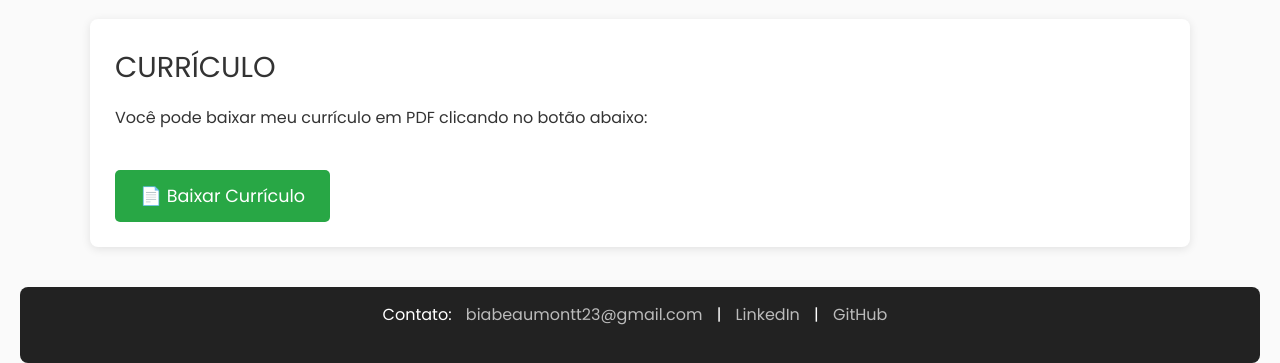
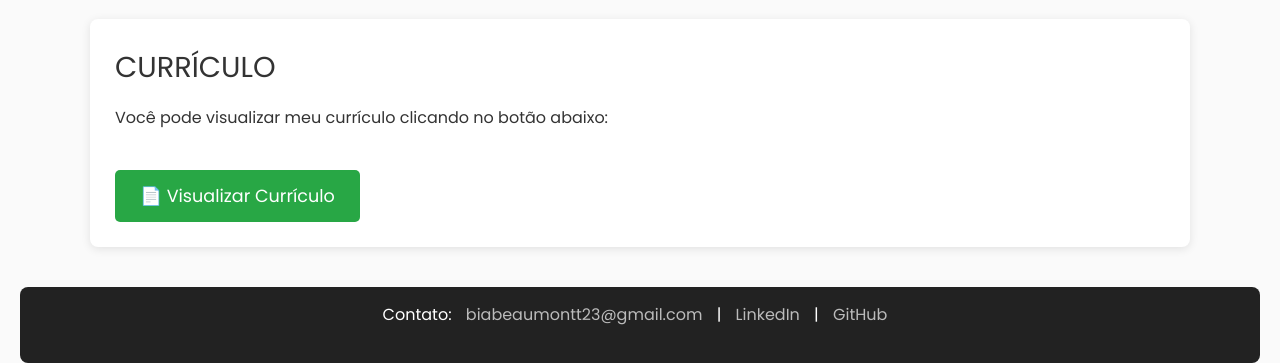
Before and after one commit to sunnybeatriz/portfolio, a Flask app: page / in a window 1280 px wide. Shown: the part 1936-2299 px from the top of the page. Run offline with Flask 3, Linux system fonts and the light colour scheme.

Commit message:
Update index.html

```diff
--- a/templates/index.html
+++ b/templates/index.html
@@ -67,11 +67,15 @@
             <p>Formação voltada para desenvolvimento de softwares, com foco em lógica de programação, banco de dados...</p>
         </section>
 
-        <section class="curriculo">
-            <h2>Currículo</h2>
-            <p>Você pode baixar meu currículo em PDF clicando no botão abaixo:</p>
-            <a href="https://www.canva.com/design/DAGkWfWhLGs/1JhWgaMdUsF840GxMX-8NQ/edit?utm_content=DAGkWfWhLGs&utm_campaign=designshare&utm_medium=link2&utm_source=sharebutton" class="btn-cv" download>📄 Baixar Currículo</a>
-        </section>
+<section class="curriculo">
+    <h2>Currículo</h2>
+    <p>Você pode visualizar meu currículo clicando no botão abaixo:</p>
+    <a href="https://www.canva.com/design/DAGkWfWhLGs/1JhWgaMdUsF840GxMX-8NQ/view?utm_content=DAGkWfWhLGs&utm_campaign=designshare&utm_medium=link&utm_source=publishsharelink"
+       class="btn-cv" target="_blank" rel="noopener noreferrer">
+        📄 Visualizar Currículo
+    </a>
+</section>
+
     </main>
 
     <footer>
```
